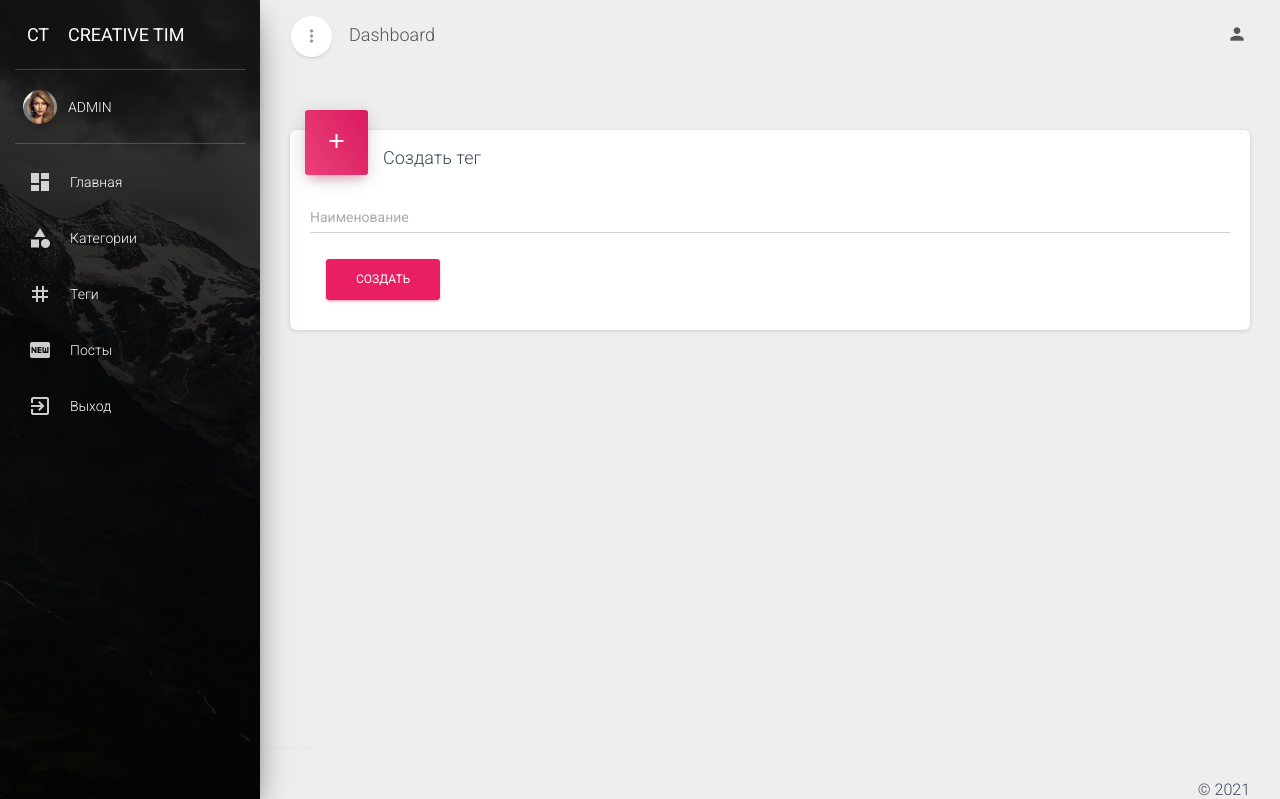
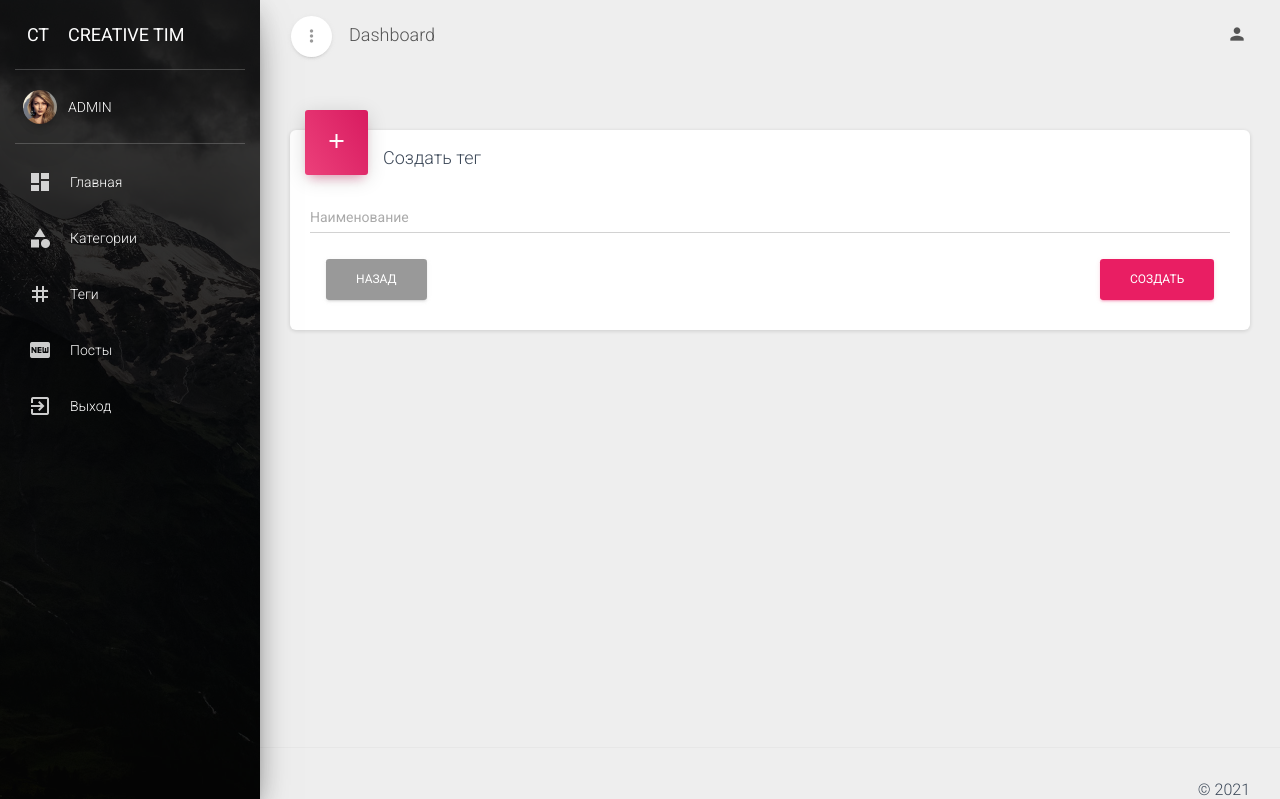
Before and after one commit to IDLKZ/finmigration, a Laravel app: template resources/views/admin/tag/create.blade.php in a window 1280 px wide. Shown: the top 799 px of the page. Run offline with Laravel 8, Linux system fonts and the light colour scheme; the template is opened without the code that fills it, so the values that code supplies are empty; some libraries are stand-ins or nearby versions.

Commit message:
first push 123123123

```diff
--- a/resources/views/admin/tag/create.blade.php
+++ b/resources/views/admin/tag/create.blade.php
@@ -30,7 +30,8 @@
                             <input type="text" class="form-control" id="title" name="title">
                         </div>
                         <div class="card-footer ">
-                            <button type="submit" class="btn btn-fill btn-rose">Создать</button>
+                            <a href="{{route('tag.index')}}" class="btn btn-fill btn-default">Назад</a>
+                            <button type="submit" class="btn btn-fill btn-rose ml-auto">Создать</button>
                         </div>
                     </form>
                 </div>
```
